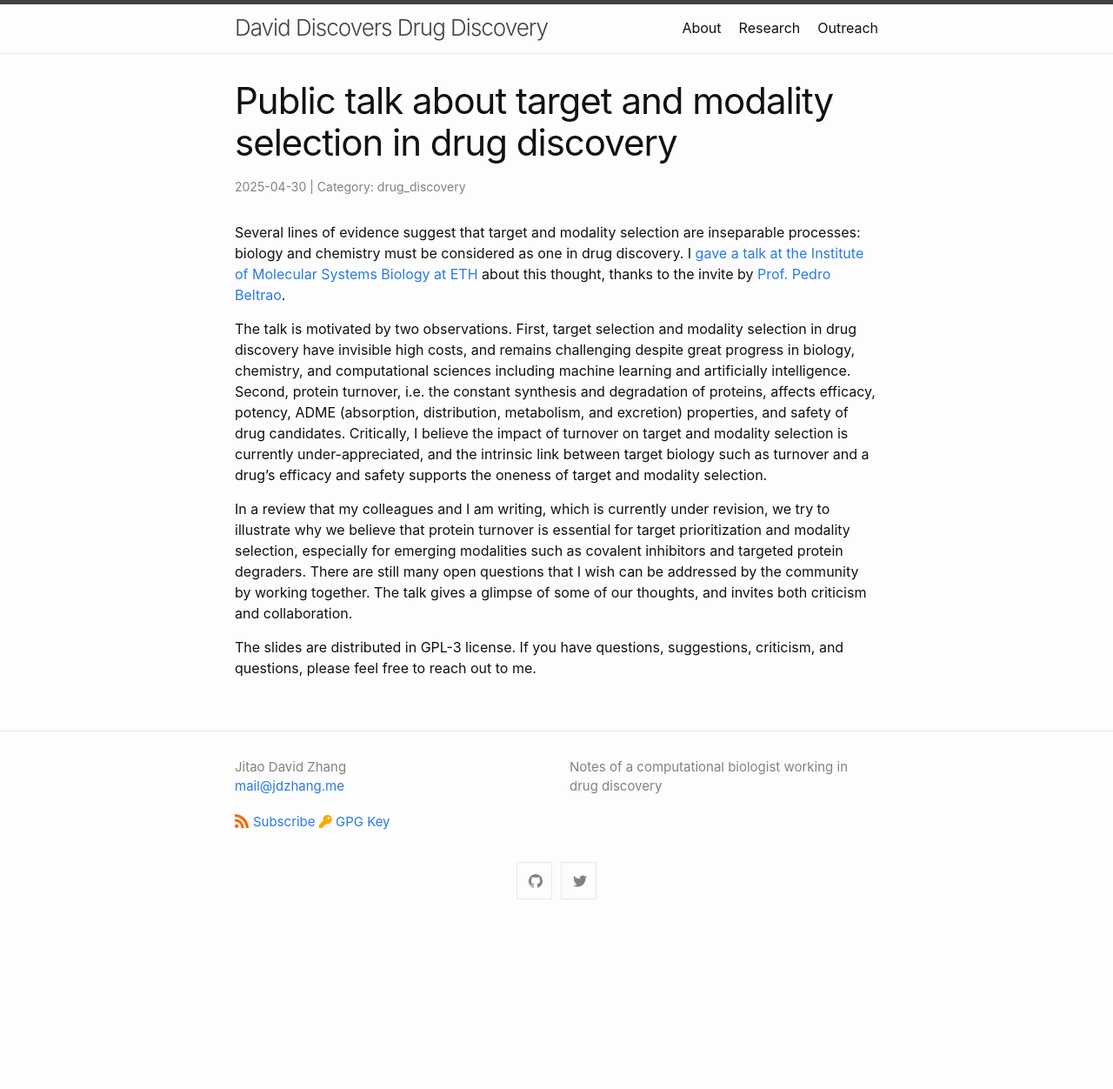
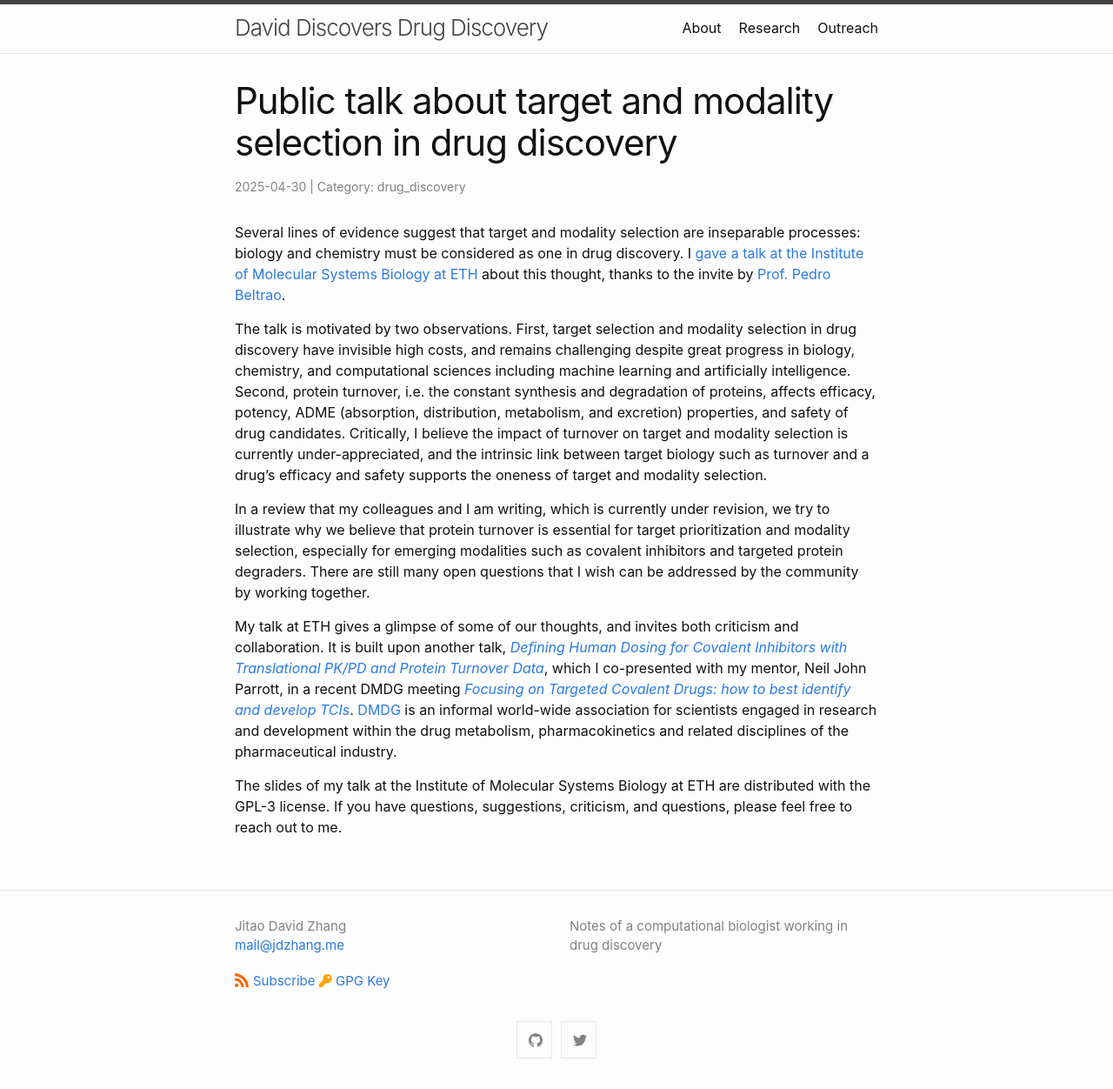
Before and after one commit to Accio/accio.github.io, a Jekyll site: the page built from _posts/2025-04-30-IMSB-ETH.md, in a window 1280 px wide. Shown: the whole page at 87% size. Built offline with Jekyll 4.4.1, drawn with Linux system fonts in a browser that asks for light colours; comment, search, counter and statistics services are not loaded; before the commit the page ends 1069 px from its top, so only the background shows below that.

Commit message:
refering also to the DMDG talk

```diff
--- a/_posts/2025-04-30-IMSB-ETH.md
+++ b/_posts/2025-04-30-IMSB-ETH.md
@@ -9,6 +9,8 @@ Several lines of evidence suggest that target and modality selection are insepar
 
 The talk is motivated by two observations. First, target selection and modality selection in drug discovery have invisible high costs, and remains challenging despite great progress in biology, chemistry, and computational sciences including machine learning and artificially intelligence. Second, protein turnover, i.e. the constant synthesis and degradation of proteins, affects efficacy, potency, ADME (absorption, distribution, metabolism, and excretion) properties, and safety of drug candidates. Critically, I believe the impact of turnover on target and modality selection is currently under-appreciated, and the intrinsic link between target biology such as turnover and a drug's efficacy and safety supports the oneness of target and modality selection.
 
-In a review that my colleagues and I am writing, which is currently under revision, we try to illustrate why we believe that protein turnover is essential for target prioritization and modality selection, especially for emerging modalities such as covalent inhibitors and targeted protein degraders. There are still many open questions that I wish can be addressed by the community by working together. The talk gives a glimpse of some of our thoughts, and invites both criticism and collaboration.
+In a review that my colleagues and I am writing, which is currently under revision, we try to illustrate why we believe that protein turnover is essential for target prioritization and modality selection, especially for emerging modalities such as covalent inhibitors and targeted protein degraders. There are still many open questions that I wish can be addressed by the community by working together.
 
-The slides are distributed in GPL-3 license. If you have questions, suggestions, criticism, and questions, please feel free to reach out to me.
+My talk at ETH gives a glimpse of some of our thoughts, and invites both criticism and collaboration. It is built upon another talk, [*Defining Human Dosing for Covalent Inhibitors with Translational PK/PD and Protein Turnover Data*]({{ site.url}}/assets/pdf/2025-04-NeilParrott-JitaoDavidZhang-DMDG-Targeting-Covalent-Inhibitors.pdf), which I co-presented with my mentor, Neil John Parrott, in a recent DMDG meeting [*Focusing on Targeted Covalent Drugs: how to best identify and develop TCIs*]({{ site.url}}/assets/pdf/2025-04-NeilParrott-JitaoDavidZhang-DMDG-DelegateBook.pdf). [DMDG](https://www.dmdg.org/) is an informal world-wide association for scientists engaged in research and development within the drug metabolism, pharmacokinetics and related disciplines of the pharmaceutical industry.
+
+The slides of my talk at the Institute of Molecular Systems Biology at ETH are distributed with the GPL-3 license. If you have questions, suggestions, criticism, and questions, please feel free to reach out to me.
```
